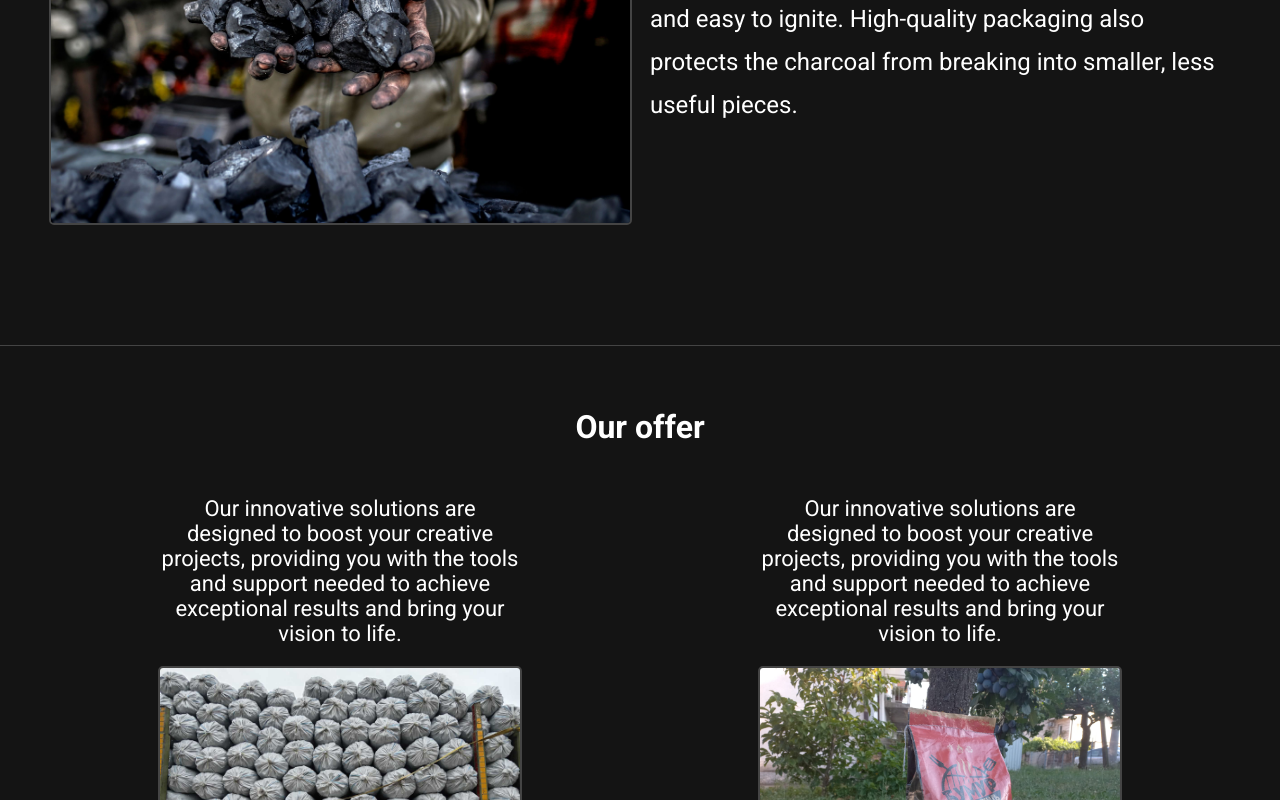
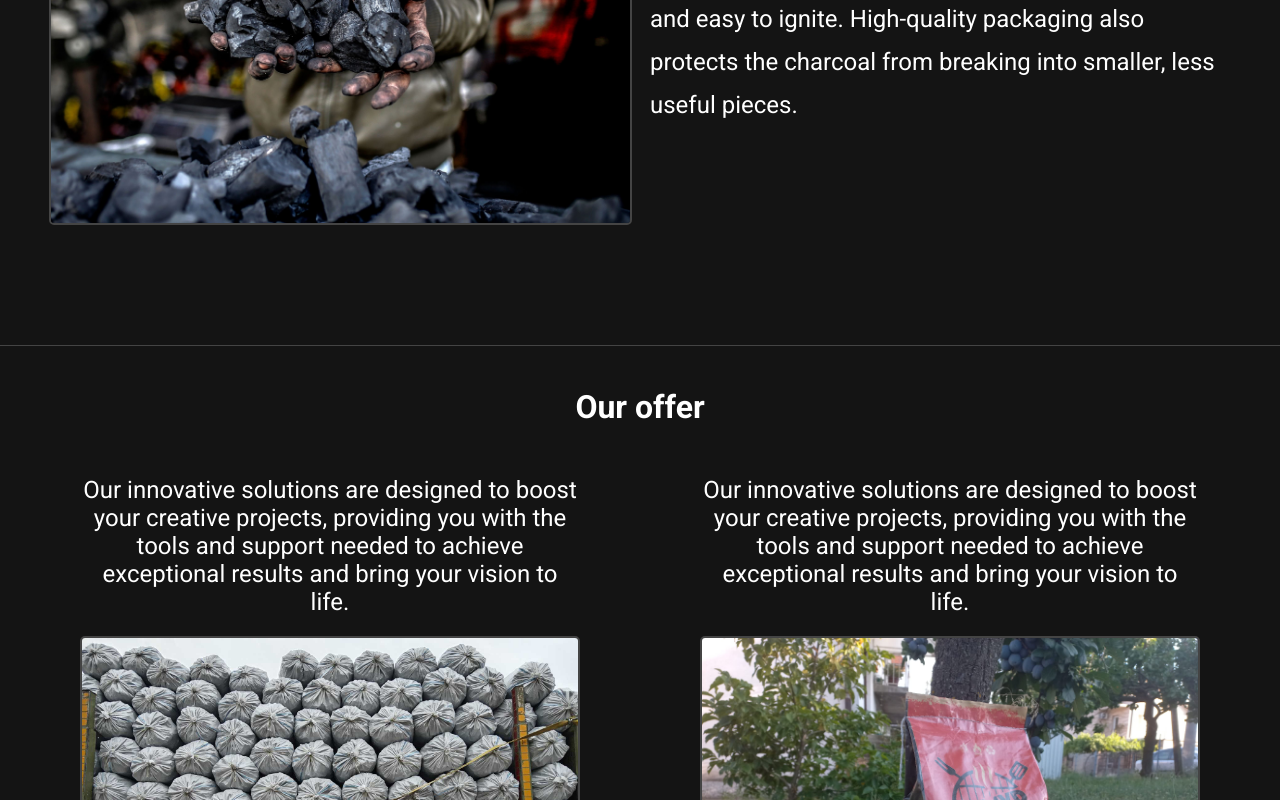
Before and after one commit to Nikoladot/charcoal-fe, a React (Vite) app: page / in a window 1280 px wide. Shown: the part 2000-2800 px from the top of the page. Built offline with nearby package versions, Linux system fonts and the light colour scheme.

Commit message:
responsivness of ourservices

```diff
--- a/src/App.css
+++ b/src/App.css
@@ -3,9 +3,5 @@
   height: auto;
   display: flex;
   flex-direction: column;
+  flex: 1;
 }
-
-body {
-  padding: 0;
-  margin: 0;
-}
--- a/src/footer/Footer.css
+++ b/src/footer/Footer.css
@@ -1,15 +1,19 @@
 .footer {
   background-color: #0a0a0a;
   color: #fff;
+  width: 100%;
+  padding: 20px;
+  box-sizing: border-box;
+  position: relative;
 }
 
 .top-shadow {
   width: 100%;
-  height: 140px; /* Further increase height to extend the transition */
+  height: 140px;
   background: linear-gradient(
     to top,
     #0a0a0a 0%,
-    /* Darker shade of the footer color */ rgba(10, 10, 10, 0.95) 10%,
+    rgba(10, 10, 10, 0.95) 10%,
     rgba(11, 11, 11, 0.85) 20%,
     rgba(12, 12, 12, 0.75) 30%,
     rgba(13, 13, 13, 0.65) 40%,
@@ -29,6 +33,7 @@
 .footer-content {
   display: flex;
   justify-content: space-between;
+  flex-wrap: wrap;
   padding: 0 50px;
 }
 
@@ -74,5 +79,4 @@
   text-align: center;
   padding: 10px 0;
   border-top: 1px solid #444;
-  border-bottom: 1px solid #444;
 }
--- a/src/index.css
+++ b/src/index.css
@@ -7,4 +7,6 @@ html {
   max-width: 100vw; /* Prevent body from exceeding viewport width */
   box-sizing: border-box; /* Include padding and border in element's total width and height */
   font-family: 'Roboto', sans-serif;
+  display: flex;
+  flex-direction: column;
 }
--- /dev/null
+++ b/src/pages/homepage/HomePage.css
@@ -0,0 +1,10 @@
+.container {
+    display: flex;
+    flex-direction: column;
+    align-items: center;
+    width: 100%;
+    max-width: 1200px;
+    margin: 0 auto;
+    padding: 20px;
+    box-sizing: border-box;
+  }
--- a/src/pages/homepage/components/GeneralInfo/GeneralInfo.css
+++ b/src/pages/homepage/components/GeneralInfo/GeneralInfo.css
@@ -5,8 +5,7 @@
   align-items: center;
   z-index: 3;
   position: relative;
-  padding: 20px; /* Add padding to allow space for the shadow */
-  overflow: visible; /* Ensure the shadow is not clipped */
+  padding: 20px;
 }
 
 .grid-container {
@@ -15,7 +14,6 @@
   gap: 20px;
   width: 95%;
   max-height: 100%;
-  overflow: visible; /* Ensure the shadow is not clipped */
   margin-top: 90px;
 }
 
@@ -40,7 +38,6 @@
   align-items: center;
   justify-content: flex-start;
   text-align: start;
-  overflow: hidden;
   flex-direction: column;
 }
 
@@ -63,7 +60,7 @@
 @media (max-width: 1190px) {
   .general-info-container {
     margin-top: 50px;
-    padding: 10px;
+    width: calc(100% - 55px);
   }
 
   .grid-container {
@@ -111,7 +108,6 @@
 @media (max-width: 480px) {
   .general-info-container {
     margin-top: 20px;
-    padding: 5px;
   }
 
   .description > p {
--- a/src/pages/homepage/components/IntroductionSection/IntroductionSection.css
+++ b/src/pages/homepage/components/IntroductionSection/IntroductionSection.css
@@ -17,22 +17,23 @@
   border-radius: 10px;
 }
 
+
 /* Responsive Typography */
-@media (min-width: 1200px) {
+@media (max-width: 1400px) {
   .introduction-section {
-    font-size: 32px; /* Large desktops and monitors */
+    font-size: 30px; /* Large desktops and monitors */
   }
 }
 
 @media (min-width: 992px) and (max-width: 1199px) {
   .introduction-section {
-    font-size: 28px; /* Medium desktops and laptops */
+    font-size: 26px; /* Medium desktops and laptops */
   }
 }
 
 @media (min-width: 768px) and (max-width: 991px) {
   .introduction-section {
-    font-size: 24px; /* Small desktops and large tablets */
+    font-size: 22px; /* Small desktops and large tablets */
   }
 }
 
--- a/src/pages/homepage/components/OurServices/OurServices.css
+++ b/src/pages/homepage/components/OurServices/OurServices.css
@@ -8,7 +8,6 @@
   position: relative;
   padding: 20px;
   overflow: visible;
-  max-height: 110vh;
   border-top: 1px solid #444;
 }
 
@@ -42,68 +41,63 @@
 .card-image {
   border: 2px solid #444;
   width: 100%;
-  object-fit: contain;
+  height: auto;
+  object-fit: cover;
   border-radius: 5px;
   margin-top: 10px; /* Adjust spacing as needed */
 }
 
 /* Responsive Typography and Layout */
-@media (min-width: 1200px) {
-  .our-services {
-    padding: 40px;
-  }
-  .card {
-    width: 30%;
-  }
+@media (max-width: 1300px) and (min-width: 1191px) {
   .card-description {
-    font-size: 22px;
+    font-size: 24px;
   }
 }
 
-@media (min-width: 992px) and (max-width: 1199px) {
+@media (max-width: 1190px) {
   .our-services {
-    padding: 30px;
+    overflow: hidden;
+    margin-top: 50px;
+    padding: 10px;
   }
+
+  .our-services-cards {
+    flex-direction: column;
+    gap: 10px;
+    margin-top: 50px;
+  }
+
   .card {
-    width: 45%;
+    width: calc(100% - 55px); /* Adjust the card width to have space from the edges */
   }
-  .card-description {
-    font-size: 20px;
-  }
-}
 
-@media (min-width: 768px) and (max-width: 991px) {
-  .our-services {
-    padding: 20px;
-  }
-  .card {
-    width: 45%;
-  }
   .card-description {
     font-size: 18px;
   }
 }
 
-@media (min-width: 600px) and (max-width: 767px) {
+@media (max-width: 767px) {
   .our-services {
+    margin-top: 30px;
     padding: 15px;
   }
   .card {
-    width: 90%;
+    width: calc(100% - 55px); /* Adjust the card width to have space from the edges */
   }
   .card-description {
     font-size: 16px;
   }
 }
 
-@media (max-width: 599px) {
+@media (max-width: 480px) {
   .our-services {
+    margin-top: 20px;
     padding: 10px;
   }
   .card {
-    width: 100%;
+    width: calc(100% - 55px); /* Adjust the card width to have space from the edges */
   }
   .card-description {
-    font-size: 14px;
+    font-size: 16px;
   }
 }
--- /dev/null
+++ b/src/utils/Layout.css
@@ -0,0 +1,9 @@
+.layout {
+    display: flex;
+    flex-direction: column;
+    min-height: 100vh;
+  }
+
+  .main-content {
+    flex: 1;
+  }
--- a/src/utils/Layout.jsx
+++ b/src/utils/Layout.jsx
@@ -1,17 +1,13 @@
 import React from 'react'
-
 import PropTypes from 'prop-types'
-
 import Footer from '../footer/Footer'
 import ContactNavigation from '../utils/ContactNavigation/ContactNavigation'
 import NavigationMenu from '../utils/NavigationMenu/NavigationMenu'
 
-// Pretpostavljamo da već imaš Footer komponentu
-
 function Layout({ children }) {
   return (
-    <div>
-      <main>{children}</main>
+    <div className="layout">
+      <main className="main-content">{children}</main>
       <ContactNavigation />
       <NavigationMenu />
       <Footer />
@@ -20,7 +16,7 @@ function Layout({ children }) {
 }
 
 Layout.propTypes = {
-  children: PropTypes.node.isRequired
+  children: PropTypes.node.isRequired,
 }
 
 export default Layout
```
Also changed, not shown: 1 other file (tests, documents, lock files or other folders).
